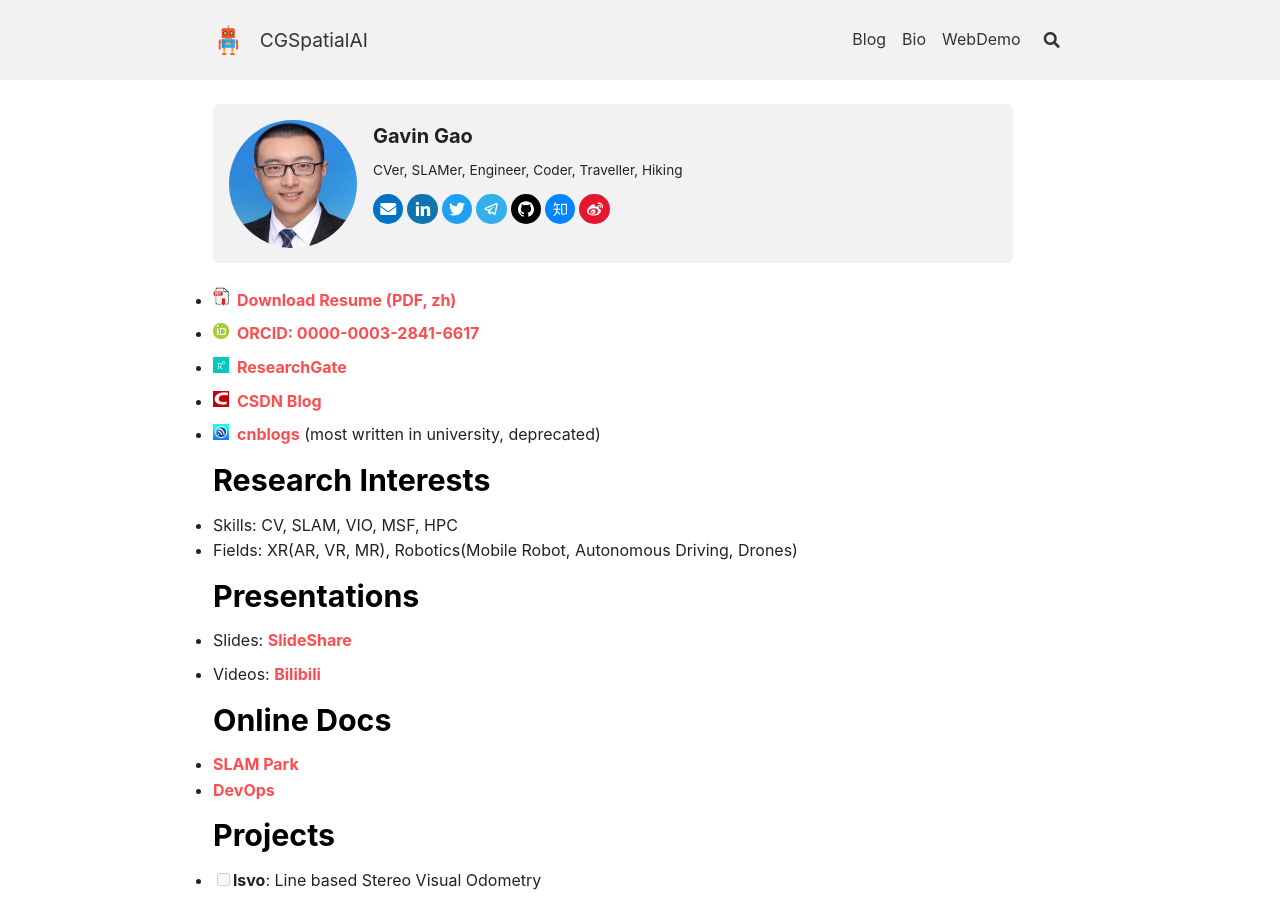
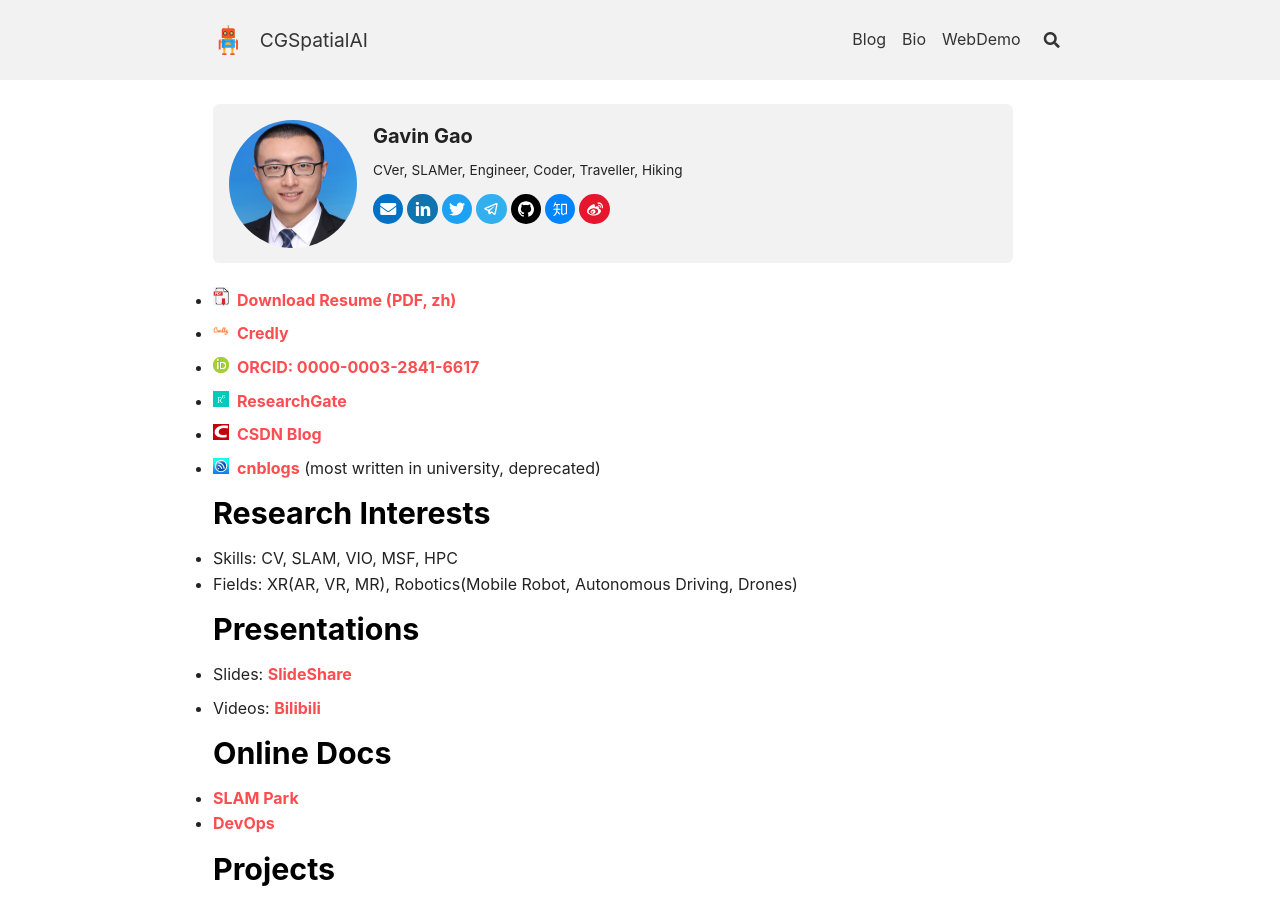
Before and after one commit to cggos/spatial-ai, a Jekyll site: the page built from bio.md, in a window 1280 px wide and 900 px high. Built offline with Jekyll 4.4.1, drawn with Linux system fonts in a browser that asks for light colours; nearby versions of some CDN libraries.

Commit message:
update bio.md: add Credly badge

```diff
--- a/bio.md
+++ b/bio.md
@@ -27,6 +27,8 @@ key: page-bio
 ---
 
 * <a href="http://gofile.me/5lGth/Dh3dvADvJ"><img src="assets/images/logo_pdf.jpg" style="width:1em;margin-right:.5em;" alt="ResearchGate icon">Download Resume (PDF, zh)</a>
+
+* <a href="https://www.credly.com/users/cgabc"><img src="assets/images/logo_credly.png" style="width:1em;margin-right:.5em;" alt="Credly icon">Credly</a>
 
 * <div itemscope itemtype="https://schema.org/Person"><a itemprop="sameAs" content="https://orcid.org/0000-0003-2841-6617" href="https://orcid.org/0000-0003-2841-6617" target="orcid.widget" rel="me noopener noreferrer" style="vertical-align:top;"><img src="assets/images/logo_orcid.png" style="width:1em;margin-right:.5em;" alt="ORCID iD icon">ORCID: 0000-0003-2841-6617</a></div>
 
```
Also changed, not shown: assets/images/logo_credly.png (added).
